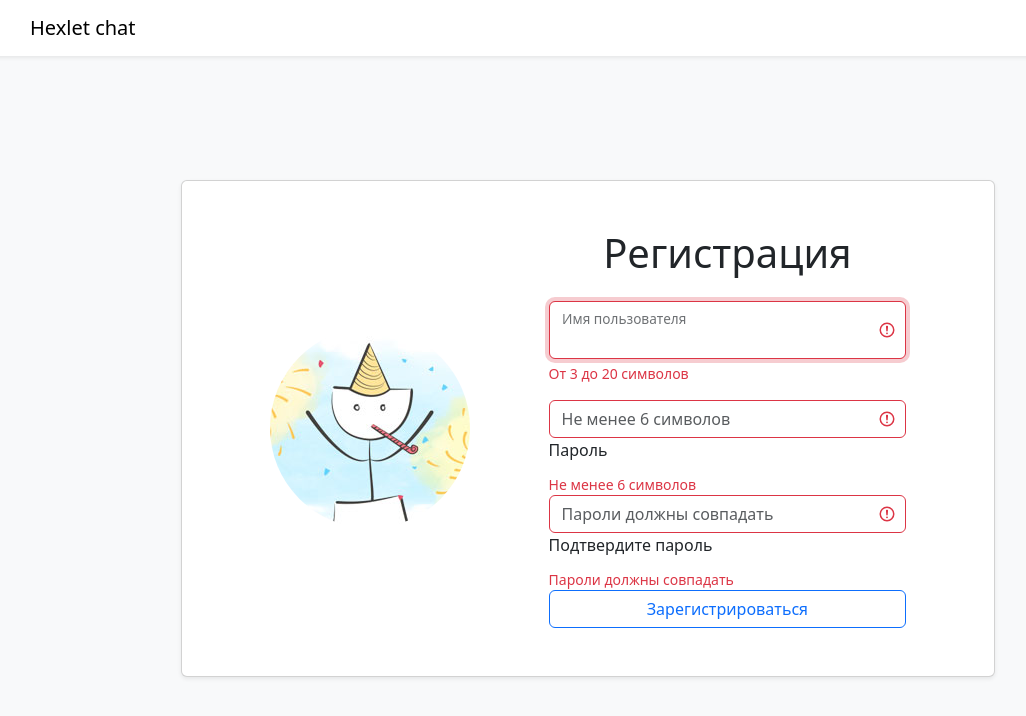
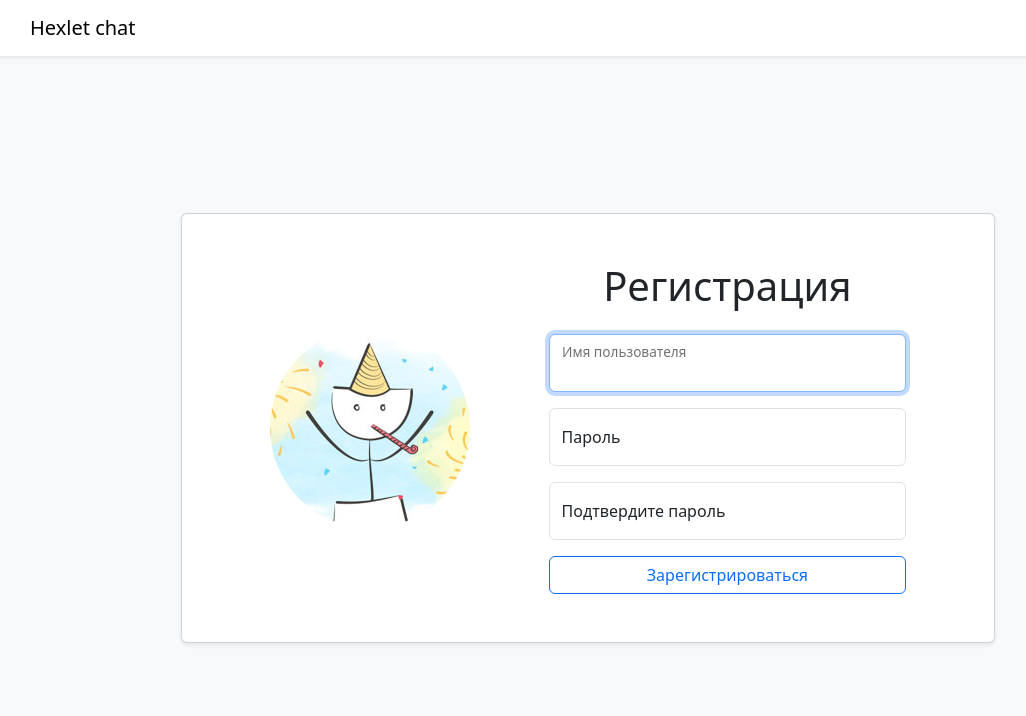
Before and after one commit to LKorsar/frontend-project-12, a React (Vite) app in the folder frontend/: page /signup in a window 1280 px wide. Shown: the top 716 px of the page, without its empty margins (52-1078 px from the left). Built offline with nearby package versions, Linux system fonts and the light colour scheme.

Commit message:
fixed RegistrationPage

```diff
--- a/frontend/src/Components/RegistrationPage.jsx
+++ b/frontend/src/Components/RegistrationPage.jsx
@@ -1,16 +1,12 @@
-import React, { useEffect, useRef, useState } from "react";
+import React, { useEffect, useRef } from "react";
 import { useLocation, Navigate } from "react-router-dom";
 import 'bootstrap/dist/css/bootstrap.min.css';
-import { Button, Form } from 'react-bootstrap';
+import { Button } from 'react-bootstrap';
+import { Formik, Form, Field, ErrorMessage } from 'formik';
 import * as Yup from "yup";
-import axios, { formToJSON } from "axios";
+import axios from "axios";
 
 const RegistrationPage = () => {
-  const [username, setUsername] = useState('');
-  const [password, setPassword] = useState('');
-  const [confirmPassword, setConfirmPassword] = useState('');
-  const [formIsValid, setFormIsValid] = useState(null);
-
   const location = useLocation();
 
   const inputRef = useRef();
@@ -30,25 +26,15 @@ const RegistrationPage = () => {
       .oneOf([Yup.ref('password'), null], 'Пароли должны совпадать'),
   });
 
-  const handleChangeUsername = (e) => {
-    setUsername(e.target.value);
-  };
-  const handleChangePassword = (e) => {
-    setPassword(e.target.value);
-  };
-  const handleChangeConfirmPassword = (e) => {
-    setConfirmPassword(e.target.value);
-  };
-  const handleSubmitForm = async (e) => {
-    e.preventDefault();
-    if (formIsValid) {
+  const handleSubmitForm = async (values, { setSubmitting }) => {
      try {
-        const response = await axios.post('/api/v1/signup', { username: username, password: password });
+        const response = await axios.post('/api/v1/signup', { username: values.username, password: values.password });
         console.log(response);
         return (<Navigate to="/login" state={{ from: location }} />)
       } catch (err) {
+        setSubmitting(false);
+        inputRef.current.select();
         throw err;
-      }
       }
   };
 
@@ -69,52 +55,77 @@ const RegistrationPage = () => {
                     <div>
                       <img src="/src/assets/avatar_1.jpg" className="rounded-circle" alt="Регистрация"/>
                     </div>
-                    <Form className="w-50" onSubmit={handleSubmitForm}>
+                    <Formik
+                      initialValues={{
+                        username: '',
+                        password: '',
+                        confirmPassword: '',
+                      }}
+                      validationSchema={yupValidationSchema}
+                      onSubmit={handleSubmitForm}
+                    >
+                      {({ errors, touched }) => (
+                      <Form className="w-50">
                         <h1 className="text-center mb-4">Регистрация</h1>
-                      <Form.Group className="form-floating mb-3">
-                        <Form.Control
+                        <div className="form-floating mb-3">
+                          <Field
                             name="username"
                             id="username"
                             autoComplete="username"
                             placeholder="От 3 до 20 символов"
-                          isInvalid
-                          value={username}
-                          onChange={handleChangeUsername}
                             ref={inputRef}
+                            className={`form-control ${
+                              touched.username && errors.username ? "is-invalid" : ""
+                            }`}
                           />
-                        <Form.Label htmlFor="username">Имя пользователя</Form.Label>
-                        <Form.Control.Feedback type="invalid">От 3 до 20 символов</Form.Control.Feedback>
-                      </Form.Group>
-                      <Form.Group>
-                        <Form.Control
+                          <label htmlFor="username">Имя пользователя</label>
+                          <ErrorMessage
+                            component="div"
+                            name="username"
+                            className="invalid-feedback invalid-tooltip"
+                            placement="right"
+                          />
+                        </div>
+                        <div className="form-floating mb-3">
+                          <Field
                             name="password"
+                            type="password"
                             id="password"
-                          type="password"
+                            autoComplete="new-password"
                             placeholder="Не менее 6 символов"
-                          isInvalid
-                          autoComplete="new-password"
-                          value={password}
-                          onChange={handleChangePassword}
+                            className={`form-control ${
+                              touched.password && errors.password ? "is-invalid" : ""
+                            }`}
                           />
-                        <Form.Label htmlFor="password">Пароль</Form.Label>
-                        <Form.Control.Feedback type="invalid">Не менее 6 символов</Form.Control.Feedback>
-                      </Form.Group>
-                      <Form.Group>
-                        <Form.Control
+                          <label htmlFor="password">Пароль</label>
+                          <ErrorMessage
+                            component="div"
+                            name="password"
+                            className="invalid-feedback invalid-tooltip"
+                          />
+                        </div>
+                        <div className="form-floating mb-3">
+                          <Field
                             name="confirmPassword"
                             id="confirmPassword"
                             type="password"
                             autoComplete="new-password"
                             placeholder="Пароли должны совпадать"
-                          isInvalid
-                          value={confirmPassword}
-                          onChange={handleChangeConfirmPassword}
+                            className={`form-control ${
+                              touched.confirmPassword && errors.confirmPassword ? "is-invalid" : ""
+                            }`}
                           />
-                        <Form.Label htmlFor="confirmPassword">Подтвердите пароль</Form.Label>
-                        <Form.Control.Feedback type="invalid">Пароли должны совпадать</Form.Control.Feedback>
-                      </Form.Group>
+                          <label htmlFor="confirmPassword">Подтвердите пароль</label>
+                          <ErrorMessage
+                            component="div"
+                            name="confirmPassword"
+                            className="invalid-feedback invalid-tooltip"
+                          />
+                        </div>
                         <Button type="submit" variant="outline-primary" className="w-100 btn">Зарегистрироваться</Button>
                       </Form>
+                      )}
+                    </Formik>
                   </div>
                 </div>
               </div>
```
Lines whose indentation alone changed are shown as unchanged.
